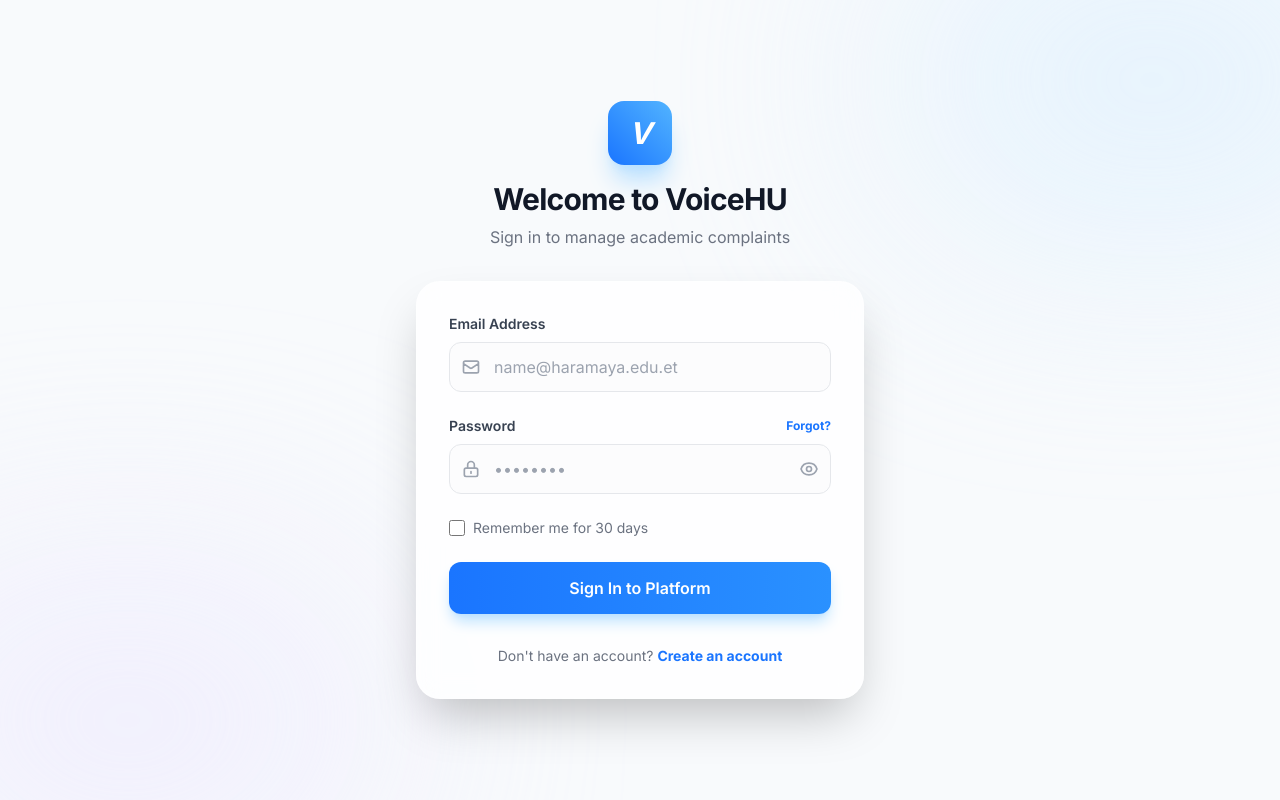
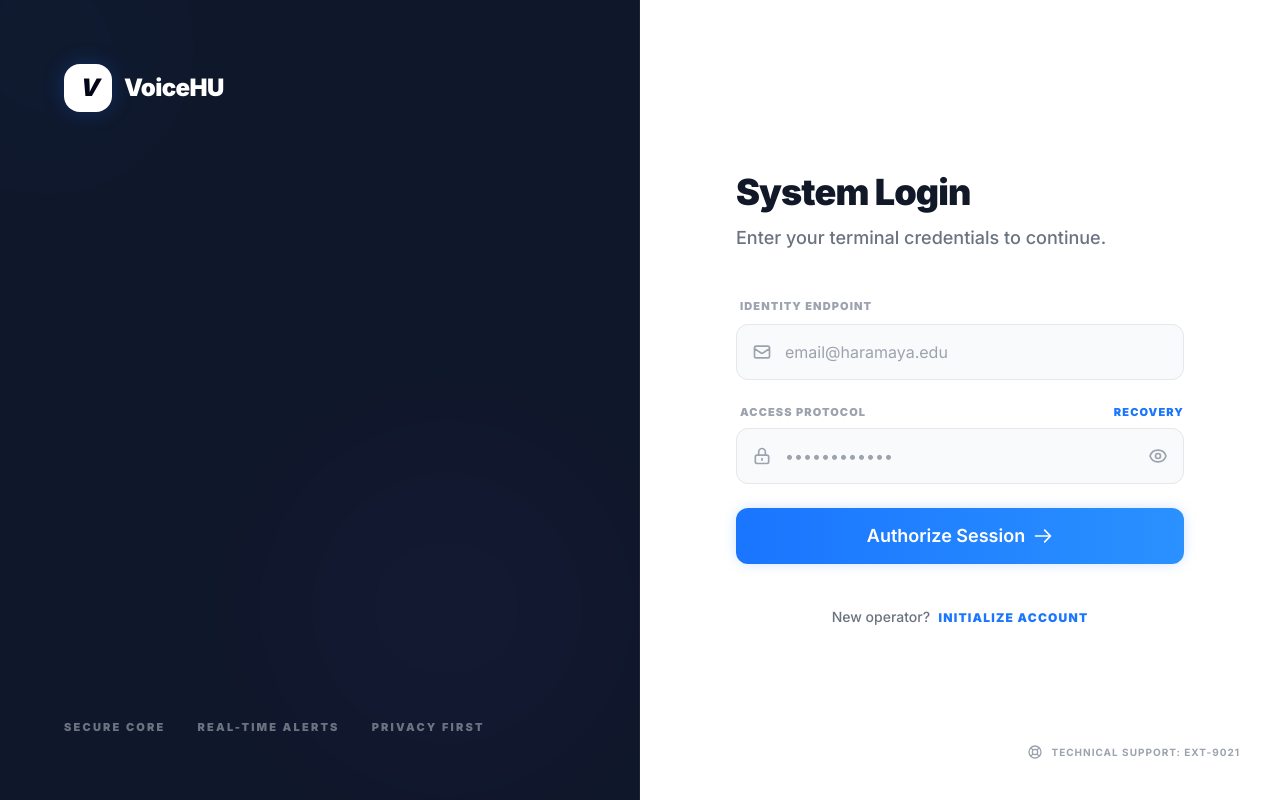
Before and after one commit to Kenenisaboru/-Student-complain-Voice-of-HRU, a React (Create React App) app in the folder client/: page /login in a window 1280 px wide. Built offline with nearby package versions, Linux system fonts and the light colour scheme; no server answers.

Commit message:
feat: redesign login with premium split-screen layout

```diff
--- a/client/src/pages/Login.js
+++ b/client/src/pages/Login.js
@@ -1,7 +1,8 @@
 import React, { useState } from 'react';
 import { Link, useNavigate, useLocation } from 'react-router-dom';
 import { useAuth } from '../context/AuthContext';
-import { HiOutlineMail, HiOutlineLockClosed, HiOutlineEye, HiOutlineEyeOff } from 'react-icons/hi';
+import { HiOutlineMail, HiOutlineLockClosed, HiOutlineEye, HiOutlineEyeOff, HiOutlineArrowRight, HiOutlineShieldCheck, HiOutlineSupport } from 'react-icons/hi';
+import toast from 'react-hot-toast';
 
 const Login = () => {
     const [email, setEmail] = useState('');
@@ -17,107 +18,158 @@ const Login = () => {
     const handleSubmit = async (e) => {
         e.preventDefault();
         setLoading(true);
-        const result = await login(email, password);
-        setLoading(false);
-        if (result.success) {
-            navigate(from, { replace: true });
+
+        try {
+            const result = await login(email, password);
+            if (result.success) {
+                toast.success('Access Granted • Welcome to VoiceHU');
+                navigate(from, { replace: true });
+            } else {
+                toast.error('Authentication Failed: Identity Invalid');
+            }
+        } catch (error) {
+            toast.error(error.response?.data?.message || 'Protocol breach detected');
+        } finally {
+            setLoading(false);
         }
     };
 
     return (
-        <div className="min-h-screen bg-slate-50 flex items-center justify-center p-4">
-            {/* Background decoration */}
-            <div className="fixed inset-0 overflow-hidden pointer-events-none">
-                <div className="absolute top-[-10%] right-[-10%] w-[40%] h-[40%] bg-primary-100 rounded-full blur-[120px] opacity-60"></div>
-                <div className="absolute bottom-[-10%] left-[-10%] w-[40%] h-[40%] bg-secondary-100 rounded-full blur-[120px] opacity-60"></div>
+        <div className="min-h-screen flex bg-white dark:bg-dark-950 transition-colors duration-500">
+            {/* Left Side: Animated Brand Area */}
+            <div className="hidden lg:flex lg:w-1/2 relative overflow-hidden bg-dark-900 border-r border-white/5">
+                <div className="mesh-bg absolute inset-0 opacity-40"></div>
+
+                {/* Decorative floating dots */}
+                <div className="floating-dot w-64 h-64 bg-primary-500/20 blur-3xl -top-20 -left-20" style={{ '--duration': '8s' }}></div>
+                <div className="floating-dot w-96 h-96 bg-secondary-500/20 blur-3xl bottom-0 right-0" style={{ '--duration': '12s', '--delay': '2s' }}></div>
+
+                <div className="relative z-10 w-full h-full flex flex-col p-16 justify-between">
+                    <Link to="/" className="flex items-center space-x-3 group w-fit">
+                        <div className="w-12 h-12 bg-white rounded-2xl flex items-center justify-center text-dark-950 shadow-glow transition-transform group-hover:scale-105 duration-300">
+                            <span className="text-2xl font-black italic tracking-tighter">V</span>
+                        </div>
+                        <span className="text-2xl font-black tracking-tight text-white leading-none">VoiceHU</span>
+                    </Link>
+
+                    <div className="max-w-md animate-fade-in-up">
+                        <div className="inline-flex items-center space-x-2 px-3 py-1.5 rounded-full bg-primary-500/10 border border-primary-500/20 text-primary-400 text-[10px] font-black uppercase tracking-[0.2em] mb-6">
+                            <HiOutlineShieldCheck className="w-4 h-4" />
+                            <span>Academic Protocol V3.0</span>
+                        </div>
+                        <h2 className="text-5xl font-black text-white leading-[1.1] tracking-tight">
+                            Elevate the <br />
+                            <span className="text-gradient">Student Experience</span>
+                        </h2>
+                        <p className="text-gray-400 mt-6 text-lg font-medium leading-relaxed">
+                            A sophisticated ecosystem designed for seamless grievance orchestration and academic intelligence.
+                        </p>
+                    </div>
+
+                    <div className="flex items-center space-x-8 text-[11px] font-black uppercase tracking-[0.2em] text-gray-500">
+                        <div className="flex items-center gap-2">
+                            Secure Core
+                        </div>
+                        <div className="flex items-center gap-2">
+                            Real-time Alerts
+                        </div>
+                        <div className="flex items-center gap-2">
+                            Privacy First
+                        </div>
+                    </div>
+                </div>
             </div>
 
-            <div className="w-full max-w-md relative animate-fade-in">
-                <div className="text-center mb-8">
-                    <div className="inline-flex items-center justify-center w-16 h-16 bg-gradient-to-tr from-primary-600 to-primary-400 rounded-2xl shadow-xl shadow-primary-200 mb-4 text-white">
-                        <span className="text-3xl font-bold italic">V</span>
+            {/* Right Side: Authentication Form */}
+            <div className="w-full lg:w-1/2 flex items-center justify-center p-8 md:p-16 relative">
+                <div className="w-full max-w-md space-y-10 animate-fade-in">
+                    <div className="text-center lg:text-left">
+                        <div className="lg:hidden flex justify-center mb-8">
+                            <div className="w-16 h-16 bg-gradient-to-tr from-primary-600 to-secondary-500 rounded-2xl flex items-center justify-center text-white shadow-glow">
+                                <span className="text-3xl font-black italic">V</span>
+                            </div>
+                        </div>
+                        <h1 className="text-4xl font-black text-gray-900 dark:text-white tracking-tight">System Login</h1>
+                        <p className="text-gray-500 dark:text-gray-400 mt-3 font-medium text-lg">Enter your terminal credentials to continue.</p>
                     </div>
-                    <h1 className="text-3xl font-bold text-gray-900 tracking-tight">Welcome to VoiceHU</h1>
-                    <p className="text-gray-500 mt-2">Sign in to manage academic complaints</p>
-                </div>
 
-                <div className="bg-white/80 backdrop-blur-md p-8 rounded-3xl shadow-2xl border border-white/20">
                     <form onSubmit={handleSubmit} className="space-y-6">
-                        <div>
-                            <label className="block text-sm font-semibold text-gray-700 mb-2">Email Address</label>
-                            <div className="relative">
-                                <HiOutlineMail className="absolute left-3 top-1/2 -translate-y-1/2 text-gray-400 w-5 h-5" />
+                        <div className="space-y-2">
+                            <label className="text-[11px] font-black text-gray-400 dark:text-gray-500 uppercase tracking-widest ml-1">Identity Endpoint</label>
+                            <div className="relative group">
+                                <div className="absolute inset-y-0 left-0 pl-4 flex items-center pointer-events-none">
+                                    <HiOutlineMail className="h-5 w-5 text-gray-400 group-focus-within:text-primary-500 transition-colors" />
+                                </div>
                                 <input
                                     type="email"
                                     required
-                                    placeholder="name@haramaya.edu.et"
-                                    className="w-full pl-11 pr-4 py-3 bg-gray-50/50 border border-gray-200 rounded-xl focus:ring-2 focus:ring-primary-500 focus:bg-white outline-none transition-all"
+                                    className="input-field pl-12 h-14"
+                                    placeholder="email@haramaya.edu"
                                     value={email}
                                     onChange={(e) => setEmail(e.target.value)}
                                 />
                             </div>
                         </div>
 
-                        <div>
-                            <div className="flex justify-between items-center mb-2">
-                                <label className="block text-sm font-semibold text-gray-700">Password</label>
-                                <Link to="/forgot-password" size="sm" className="text-xs font-bold text-primary-600 hover:text-primary-700">
-                                    Forgot?
-                                </Link>
+                        <div className="space-y-2">
+                            <div className="flex justify-between items-center ml-1">
+                                <label className="text-[11px] font-black text-gray-400 dark:text-gray-500 uppercase tracking-widest">Access Protocol</label>
+                                <Link to="/forgot-password" size="sm" className="text-[11px] font-black text-primary-600 hover:text-primary-700 uppercase tracking-widest">Recovery</Link>
                             </div>
-                            <div className="relative">
-                                <HiOutlineLockClosed className="absolute left-3 top-1/2 -translate-y-1/2 text-gray-400 w-5 h-5" />
+                            <div className="relative group">
+                                <div className="absolute inset-y-0 left-0 pl-4 flex items-center pointer-events-none">
+                                    <HiOutlineLockClosed className="h-5 w-5 text-gray-400 group-focus-within:text-primary-500 transition-colors" />
+                                </div>
                                 <input
                                     type={showPassword ? 'text' : 'password'}
                                     required
-                                    placeholder="••••••••"
-                                    className="w-full pl-11 pr-12 py-3 bg-gray-50/50 border border-gray-200 rounded-xl focus:ring-2 focus:ring-primary-500 focus:bg-white outline-none transition-all"
+                                    className="input-field pl-12 h-14"
+                                    placeholder="••••••••••••"
                                     value={password}
                                     onChange={(e) => setPassword(e.target.value)}
                                 />
                                 <button
                                     type="button"
+                                    className="absolute inset-y-0 right-0 pr-4 flex items-center"
                                     onClick={() => setShowPassword(!showPassword)}
-                                    className="absolute right-3 top-1/2 -translate-y-1/2 text-gray-400 hover:text-gray-600 transition-colors"
                                 >
-                                    {showPassword ? <HiOutlineEyeOff className="w-5 h-5" /> : <HiOutlineEye className="w-5 h-5" />}
+                                    {showPassword ? (
+                                        <HiOutlineEyeOff className="h-5 w-5 text-gray-400 hover:text-gray-600" />
+                                    ) : (
+                                        <HiOutlineEye className="h-5 w-5 text-gray-400 hover:text-gray-600" />
+                                    )}
                                 </button>
                             </div>
-                        </div>
-
-                        <div className="flex items-center">
-                            <input
-                                id="remember"
-                                type="checkbox"
-                                className="w-4 h-4 text-primary-600 border-gray-300 rounded focus:ring-primary-500"
-                            />
-                            <label htmlFor="remember" className="ml-2 text-sm text-gray-500 select-none">
-                                Remember me for 30 days
-                            </label>
                         </div>
 
                         <button
                             type="submit"
                             disabled={loading}
-                            className="w-full btn-primary py-3.5 shadow-lg shadow-primary-200 flex items-center justify-center space-x-2"
+                            className="btn-primary w-full h-14 flex items-center justify-center text-lg shadow-glow-sm"
                         >
                             {loading ? (
-                                <div className="w-5 h-5 border-2 border-white/30 border-t-white rounded-full animate-spin"></div>
+                                <div className="w-6 h-6 border-2 border-white/30 border-t-white rounded-full animate-spin"></div>
                             ) : (
-                                <span>Sign In to Platform</span>
+                                <span className="flex items-center">
+                                    Authorize Session <HiOutlineArrowRight className="ml-2 w-5 h-5" />
+                                </span>
                             )}
                         </button>
                     </form>
 
-                    <div className="mt-8 text-center text-sm text-gray-500">
-                        Don't have an account?{' '}
-                        <Link to="/register" className="font-bold text-primary-600 hover:text-primary-700">
-                            Create an account
+                    <div className="text-center">
+                        <span className="text-gray-500 dark:text-gray-400 font-medium text-sm">New operator?</span>{' '}
+                        <Link to="/register" className="text-primary-600 font-black hover:text-primary-700 transition-colors ml-1 uppercase tracking-widest text-xs">
+                            Initialize Account
                         </Link>
                     </div>
                 </div>
 
-
+                {/* Corner support info */}
+                <div className="absolute bottom-10 right-10 flex items-center space-x-2 text-[10px] font-bold text-gray-400 uppercase tracking-widest">
+                    <HiOutlineSupport className="w-4 h-4" />
+                    <span>Technical Support: ext-9021</span>
+                </div>
             </div>
         </div>
     );
```
